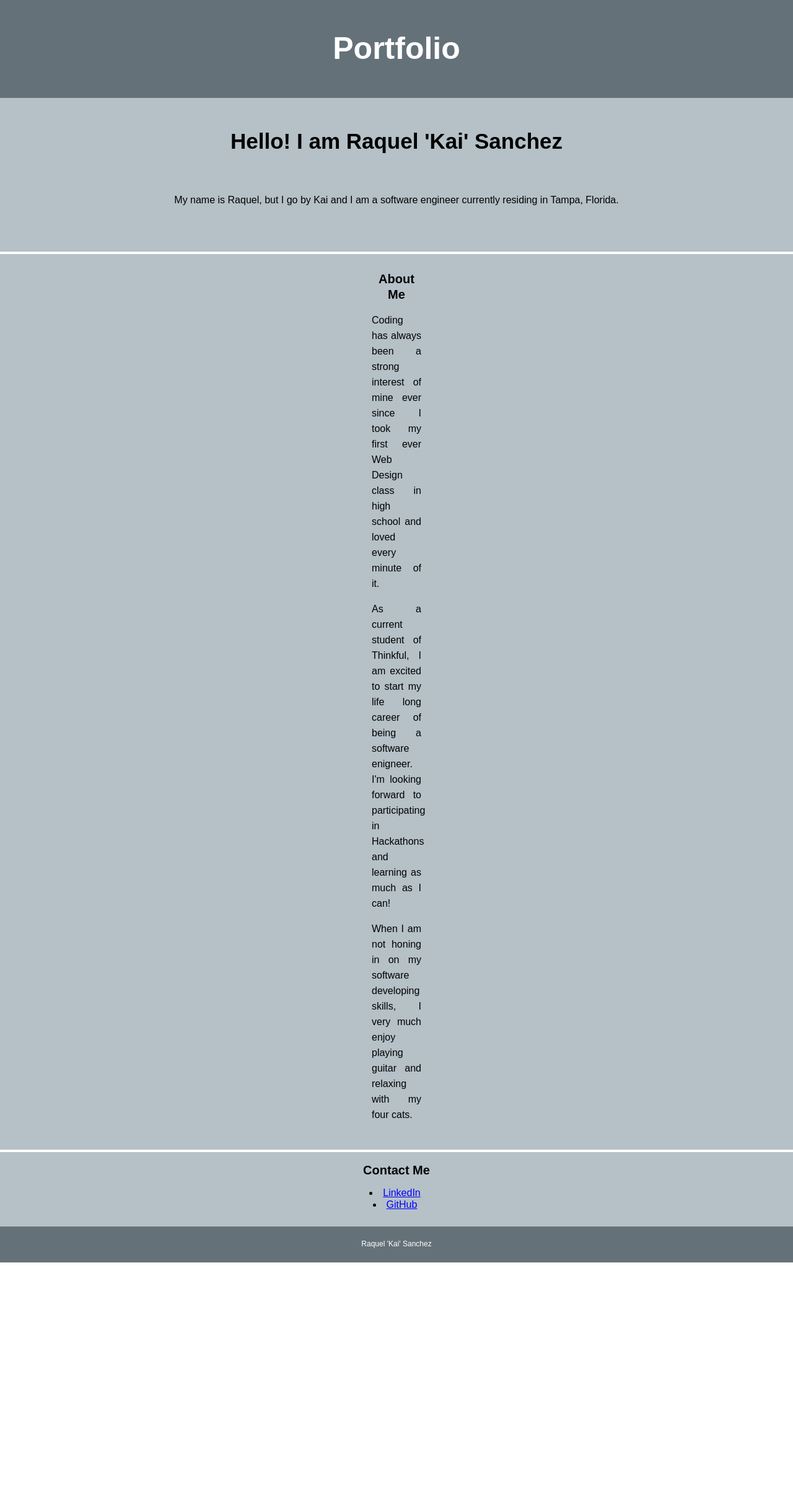
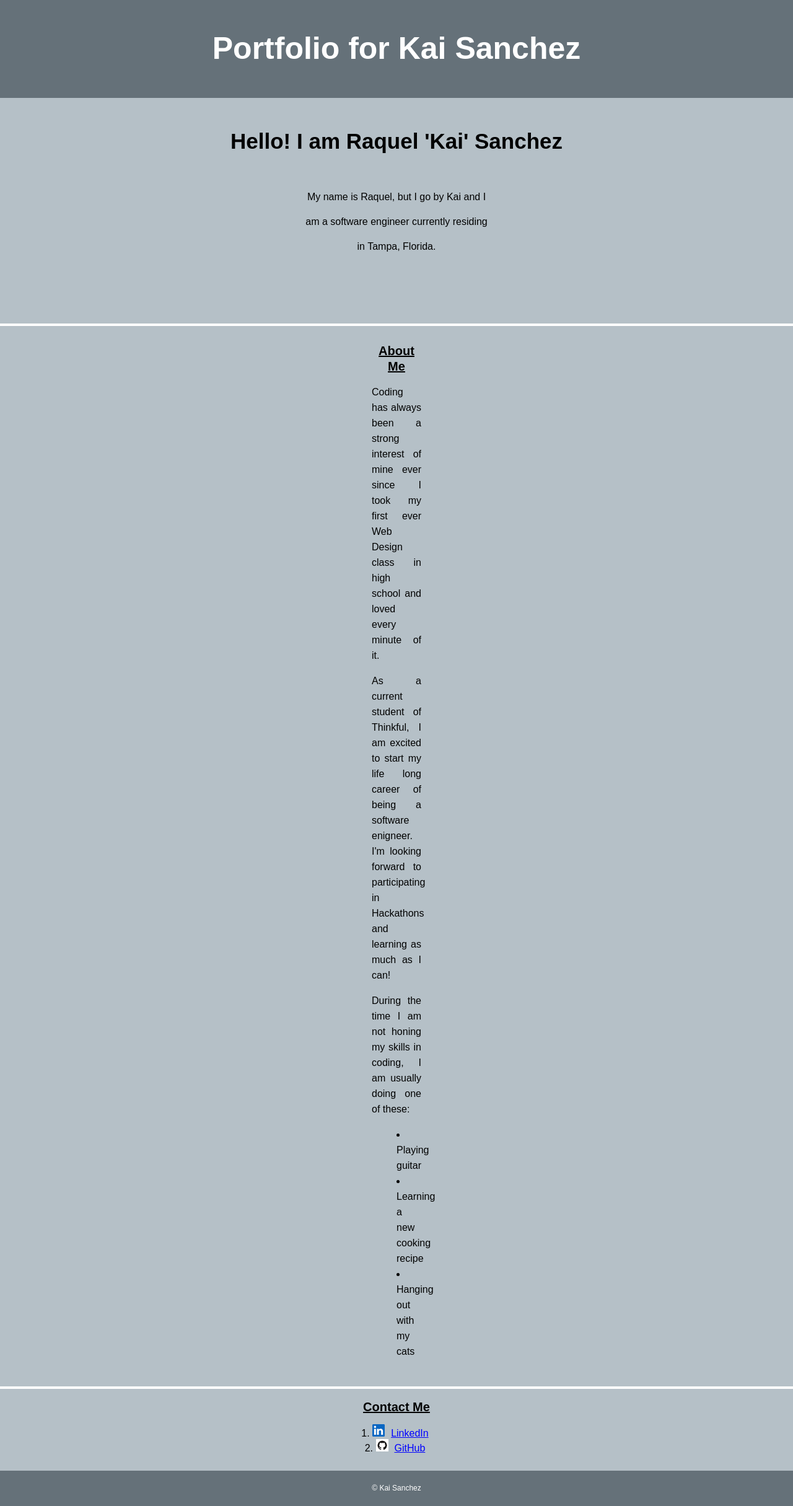
Before and after one commit to KaiS96/Portfolio, a plain HTML site: page index.html in a window 1280 px wide. Shown: the whole page at 62% size. Before the commit the page ends 2037 px from the top, so only its background shows below. Drawn offline with nearby package versions, Linux system fonts and the light colour scheme.

Commit message:
Final Upload

```diff
--- a/index.html
+++ b/index.html
@@ -4,46 +4,57 @@
     <meta charset="UTF-8">
     <meta http-equiv="X-UA-Compatible" content="IE=edge">
     <meta name="viewport" content="width=device-width, initial-scale=1.0">
-    <title>Portfolio</title>
+    <title>Kai Sanchez | Thinkful Software Enigneering Student</title>
     <link href="https://cdnjs.cloudflare.com/ajax/libs/normalize/8.0.1/normalize.min.css" rel="stylesheet" type="text/css" />
     <link href="style.css" rel="stylesheet" type="text/css" />
 </head>
 <body>
+    <!-- Logo/Header -->
     <header>
         <div>
-            <h1 class="dark-background name">Portfolio</h1>
+            <h1 class="dark-background name">Portfolio for Kai Sanchez</h1>
         </div>
     </header>
     <main class="light-background">
         <div>
             <article>
+                <!-- Introduction -->
                 <h2 class="hello">Hello! I am Raquel 'Kai' Sanchez</h2>
                 <section class="intro">
-                    <p>My name is Raquel, but I go by Kai and I am a software engineer currently residing in Tampa, Florida.</p>
+                    <p class="circle">My name is Raquel, but I go by Kai and I am a software engineer currently residing in Tampa, Florida.</p>
                     <p></p>
                 </section>
                 <hr>
+                <!-- About me -->
                 <section class="about">
-                    <h3>About Me</h3>
+                    <h3><u>About Me</u></h3>
                     <p>Coding has always been a strong interest of mine ever since I took my first ever Web Design class in high school and loved every minute of it.</p>
                     <p>As a current student of Thinkful, I am excited to start my life long career of being a software enigneer. I'm looking forward to participating in Hackathons and learning as much as I can!</p>
-                    <p>When I am not honing in on my software developing skills, I very much enjoy playing guitar and relaxing with my four cats.</p>
+                    <p>During the time I am not honing my skills in coding, I am usually doing one of these:
+                        <ul>
+                            <li>Playing guitar</li>
+                            <li>Learning a new cooking recipe</li>
+                            <li>Hanging out with my cats</li>
+                        </ul>
+                    </p>
                 </section>
                 <hr>
+                <!-- Contact links -->
                 <section class="contact">
-                    <h3>Contact Me</h3>
+                    <h3><u>Contact Me</u></h3>
                     <div class="box box-contact">
-                        <ul>
-                            <li><a href="https://www.linkedin.com/in/raquel-s-a05479259/">LinkedIn</a></li>
-                            <li><a href="https://github.com/KaiS96" target="_blank">GitHub</a></li>
-                        </ul>
+                        <ol class="link-names">
+                            <li><a href="https://www.linkedin.com/in/raquel-kai-sanchez-a61aa6259/" target="_blank"><img src="images/linkedin-logo.png">LinkedIn</a></li>
+                            <li><a href="https://github.com/KaiS96" target="_blank"><img src="/images/github-logo.png">GitHub</a></li>
+                        </ol>
                     </div>
                 </section>
             </article>
         </div>
     </main>
+    <!-- Footer -->
     <footer class="dark-background">
-        <p>Raquel 'Kai' Sanchez</p>
+        <p>&#169; Kai Sanchez</p>
     </footer>
     <script src="script.js">
     </script>
--- a/style.css
+++ b/style.css
@@ -19,7 +19,7 @@ hr {
     border: 2px solid white;
 }
 
-/*Headings */
+/* Headings */
 
 h1 {
     font-size: 50px;
@@ -89,7 +89,7 @@ h3 {
 }
 /* Contact links */
 
-ul {
+ul, ol {
     list-style-position: inside;
     padding-right: 45px;
 }
@@ -108,8 +108,7 @@ a:active    {color: pink;}
 }
 
 img {
-    width: 60px;
-    height: 50px;
+    height: 20px;
     padding-right: 10px;
 }
 
```
